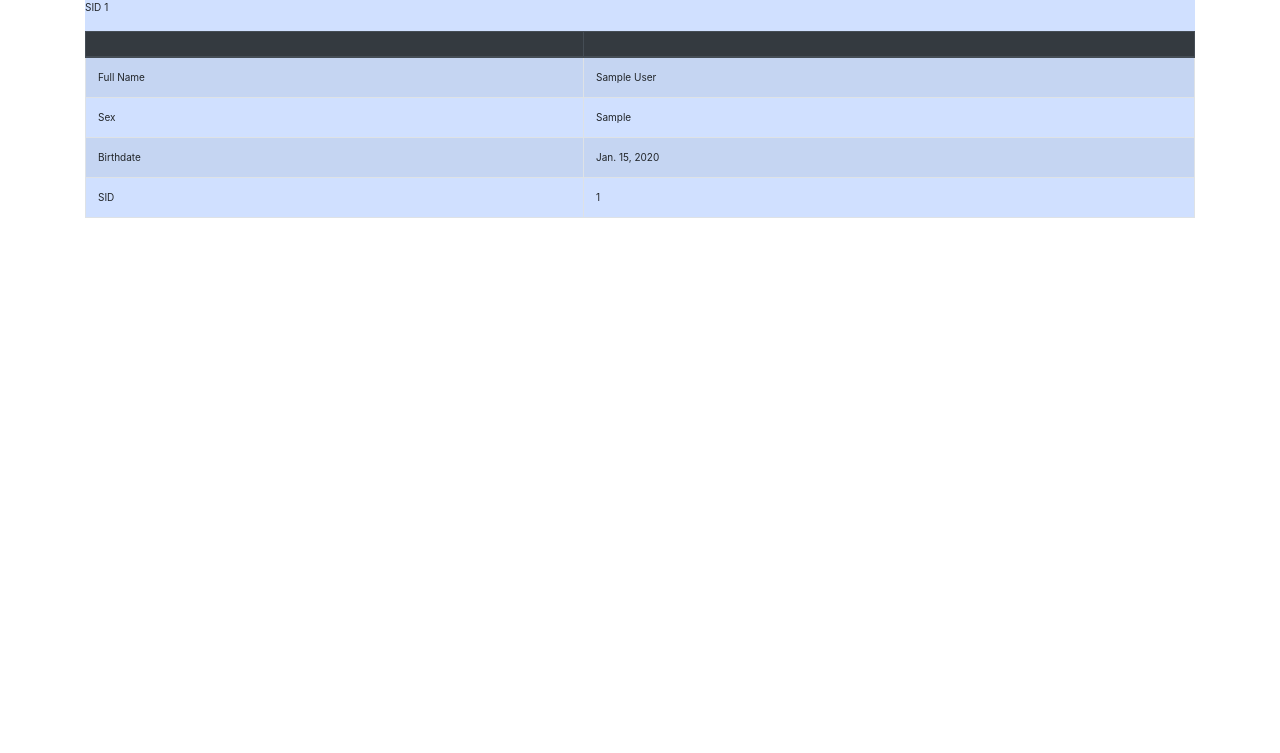
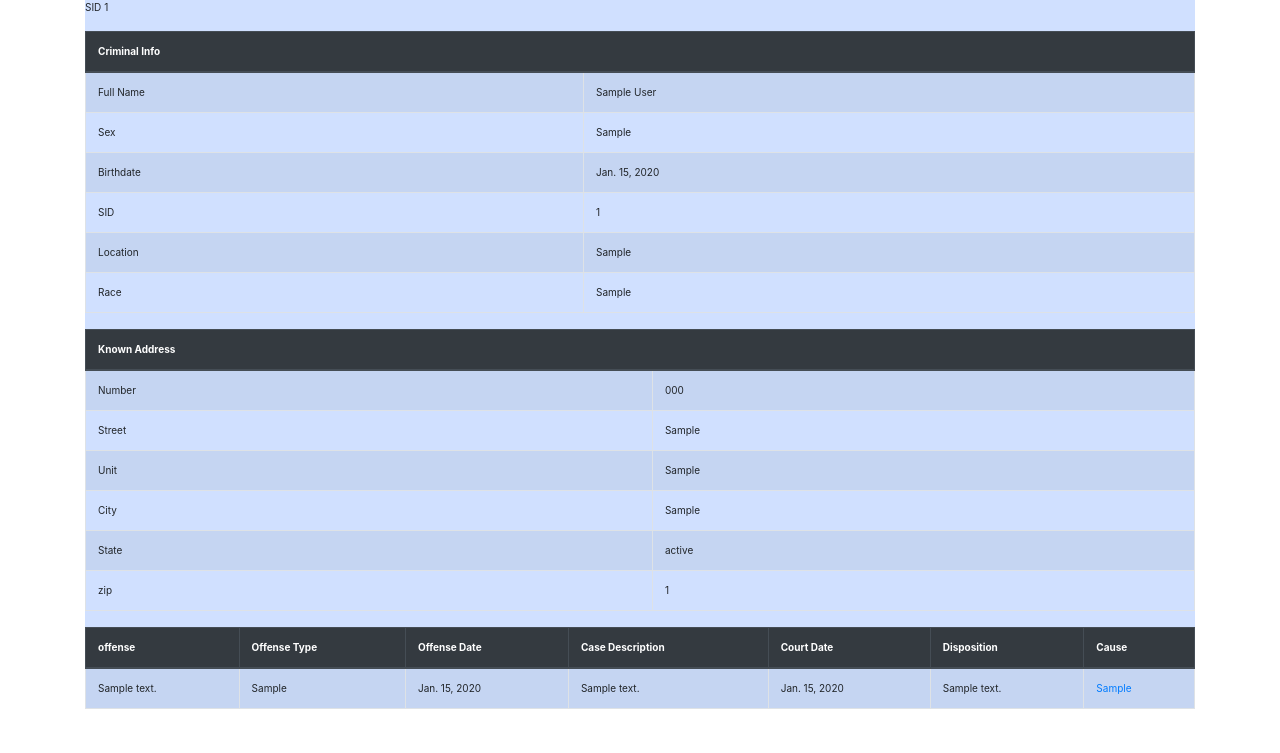
Before and after one commit to crc32a/bexar_django, a Django app: page /criminal/sid/1/ in a window 1280 px wide. Shown: the part 47-800 px from the top of the page. Run offline with Django 3.2, Linux system fonts and the light colour scheme; tables that the repository leaves empty hold one stand-in row (values such as "Sample post"); parts of the project's set-up code (start-up, migrations or seed data) failed here and were passed over; some libraries are stand-ins or nearby versions.

Commit message:
finished second phase of sid table.

```diff
--- a/criminal/templates/criminal/search.html
+++ b/criminal/templates/criminal/search.html
@@ -23,6 +23,7 @@
     <th scope="col">Full Name</th>
     <th scope="col">Sex</th>
     <th scope="col">Birthdate</th>
+    <th scope="col">Age</th>
     <th scope="col">Sid</th>
   </tr>
   </thead>
@@ -32,6 +33,7 @@
     <td scope="row">{{ criminal.full_name }}</td>
     <td>{{ criminal.sex }}</td>
     <td>{{ criminal.birthdate }}</td>
+    <td>{{ criminal.age }}</td>
     <td><a href="/criminal/sid/{{ criminal.sid }}/">{{ criminal.sid }}<a/></td>
   </tr>
   {% endfor %}
--- a/criminal/templates/criminal/sid.html
+++ b/criminal/templates/criminal/sid.html
@@ -7,8 +7,7 @@
 <table class="table table-striped table-bordered">
   <thead class="thead-dark">
     <tr>
-      <th scope"col"> </th>
-      <th scope"col"> </th>
+      <th scope"col" colspan="2">Criminal Info</th>
     </tr>
   </thead>
   <tbody>
@@ -28,9 +27,81 @@
       <td scope="row">SID</td>
       <td>{{ criminal.sid }}</td>
     </tr>
+    <tr>
+      <td scope="row">Location</td>
+      <td>{{ criminal.location }}</td>
+    </tr>
+    <tr>
+      <td scope="row">Race</td>
+      <td>{{ criminal.race }}</td>
+    </tr>
   </tbody>
 </table>
 {% else %}
   <h1>SID {{ sid }} not found</h1>
 {% endif %}
+{% if address %}
+<p></p>
+<table class="table table-striped table-bordered">
+  <thead class="thead-dark">
+    <tr>
+      <th scop="row" colspan="2">Known Address</th>
+    </tr>
+  </theead>
+  <tbody>
+    <tr>
+      <td scope="row">Number</td>
+      <td>{{ address.number }}</td>
+    </tr>
+    <tr>
+      <td scope="row">Street</td>
+      <td>{{ address.street }}</td>
+    </tr>
+    <tr>
+      <td scope="row">Unit</td>
+      <td>{{ address.unit }}</td>
+    </tr>
+    <tr>
+      <td scope="row">City</td>
+      <td>{{ address.city }}</td>
+    </tr>
+    <tr>
+      <td scope="row">State</td>
+      <td>{{ address.state }}</td>
+    </tr>
+    <tr>
+      <td scope="row">zip</td>
+      <td>{{ address.zip }}</td>
+    </tr>
+  </tbody>
+</table>
+{% endif %}
+{% if crimes %}
+<table class="table table-striped table-bordered">
+  <thead class="thead-dark">
+    <tr>
+        <th scope="col">offense</th>
+        <th scope="col">Offense Type</th>
+        <th scope="col">Offense Date</th>
+        <th scope="col">Case Description</th>
+        <th scope="col">Court Date</th>
+        <th scope="col">Disposition</th>
+        <th scioe="col">Cause</th>
+    </tr>
+  </thead>
+  <tbody>
+    {% for crime in crimes %}
+    <tr>
+      <td scope="row">{{ crime.offense_desc }}</td>
+      <td>{{ crime.offense_type }}</td>
+      <td>{{ crime.offense_date }}</td>
+      <td>{{ crime.case_desc }}</td>
+      <td>{{ crime.court_date }}</td>
+      <td>{{ crime.disposition_desc }}</td>
+      <td><a href="/criminal/crime/{{ crime.id}}/">{{ crime.cause }}</a></td>
+    </tr>
+    {%endfor %}
+  <tbody>
+</table>
+{% endif %}
 {% endblock %}
--- a/criminal/views.py
+++ b/criminal/views.py
@@ -1,6 +1,6 @@
 from django.shortcuts import render
 from criminal import forms, models
-
+import datetime
 import datetime
 
 navlinks = [("search", "Criminal Search", "/criminal/search"),
@@ -76,6 +76,7 @@ class CriminalView(object):
                         criminal["full_name"] = c.full_name
                         criminal["sex"] = c.sex
                         criminal["birthdate"] = c.birthdate
+                        criminal["age"] = calculate_age(c.birthdate)
                         criminal["sid"] = c.sid
                         ctx["criminals"].append(criminal)
 
@@ -89,8 +90,16 @@ class CriminalView(object):
         ctx = self.ctx
         request = self.request
         ctx["sid"] = sid
-        ctx["criminal"] = get_or_none(models.Criminal, sid=sid)
-
+        criminal = get_or_none(models.Criminal, sid=sid)
+        ctx["criminal"] = criminal
+        if not criminal:
+            return self.myrender()
+        ctx["address"] = criminal.address
+        qs = models.Crime.objects.filter(criminal=criminal)
+        crimes = qs.order_by("offense_date").all()
+        n_crimes = len(crimes)
+        ctx["n_crimes"] = n_crimes
+        ctx["crimes"] = crimes
         return self.myrender()
 
 def get_or_none(model, *args, **kw):
@@ -100,3 +109,9 @@ def get_or_none(model, *args, **kw):
 
     except model.DoesNotExist:
         return None
+
+def calculate_age(born):
+    today = datetime.date.today()
+    age = today.year - born.year
+    age -= ((today.month, today.day) < (born.month, born.day))
+    return age
```
Also changed, not shown: criminal/scripts/populate_crimes.py (+13 -9 lines).
